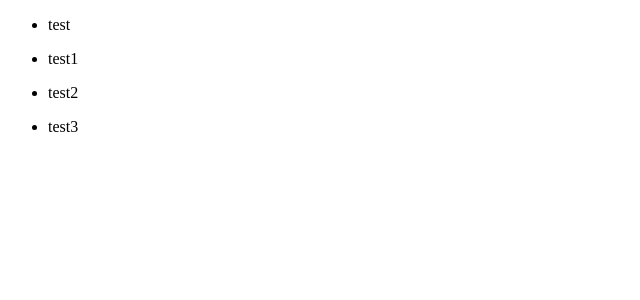
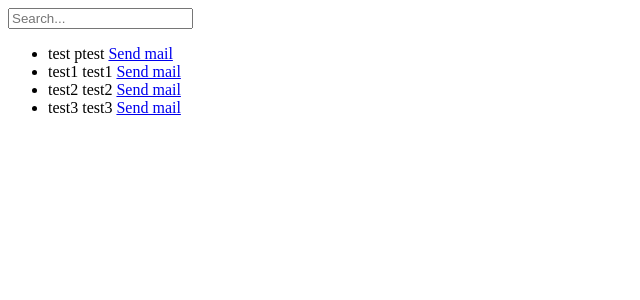
Before and after one commit to stjepanposavec/angular-academy-small, an Angular app: page / in a window 1280 px wide. Shown: the top 300 px of the page, without its empty margins (0-640 px from the left). Built offline with nearby package versions, Linux system fonts and the light colour scheme.

Commit message:
search added

```diff
--- a/src/app/contact/contact.module.ts
+++ b/src/app/contact/contact.module.ts
@@ -1,10 +1,11 @@
 import { NgModule } from '@angular/core';
 import { CommonModule } from '@angular/common';
 import { ContactListComponent } from './views/contact-list/contact-list.component';
+import { ReactiveFormsModule } from '@angular/forms';
 
 @NgModule({
   declarations: [ContactListComponent],
-  imports: [CommonModule],
+  imports: [CommonModule, ReactiveFormsModule],
   exports: [ContactListComponent],
 })
 export class ContactModule {}
--- a/src/app/contact/views/contact-list/contact-list.component.ts
+++ b/src/app/contact/views/contact-list/contact-list.component.ts
@@ -1,21 +1,51 @@
 import { Component, Input, OnInit } from '@angular/core';
+import { FormControl } from '@angular/forms';
 import { Contact } from 'src/app/models/contact';
 
 @Component({
   selector: 'app-contact-list',
   template: `
-    <div *ngFor="let contact of contacts">
-      <ul>
-        <li>{{ contact.firstName }}</li>
-      </ul>
-    </div>
+    <input
+      type="text"
+      placeholder="Search..."
+      [formControl]="search"
+      (ngModelChange)="filterItem()"
+    />
+    <ul>
+      <li *ngFor="let contact of filteredItems">
+        {{ contact.firstName }}
+        {{ contact.lastName }}
+        <a [href]="'mailto:' + contact.email">Send mail</a>
+      </li>
+    </ul>
+    <p>{{ search.value }}</p>
   `,
   styles: [],
 })
 export class ContactListComponent implements OnInit {
   @Input() contacts!: Contact[];
+  filteredItems: Contact[] = [];
+  search = new FormControl('');
 
   constructor() {}
 
-  ngOnInit(): void {}
+  ngOnInit(): void {
+    this.filterItem();
+  }
+
+  filterItem() {
+    if (!this.search) {
+      this.filteredItems = this.contacts;
+    } else {
+      this.filteredItems = this.contacts.filter(
+        (item) =>
+          (
+            item.firstName.toLowerCase() +
+            ' ' +
+            item.lastName.toLowerCase()
+          ).indexOf(this.search.value.toLowerCase()) > -1,
+      );
+    }
+    console.log(this.filteredItems);
+  }
 }
--- a/src/app/models/contact.ts
+++ b/src/app/models/contact.ts
@@ -9,7 +9,7 @@ export interface Contact {
 export const INITIAL_CONTACT: Contact[] = [
   {
     firstName: 'test',
-    lastName: 'test',
+    lastName: 'ptest',
     imageUrl: 'test',
     dateOfBirth: 'test',
     email: 'test',
```
